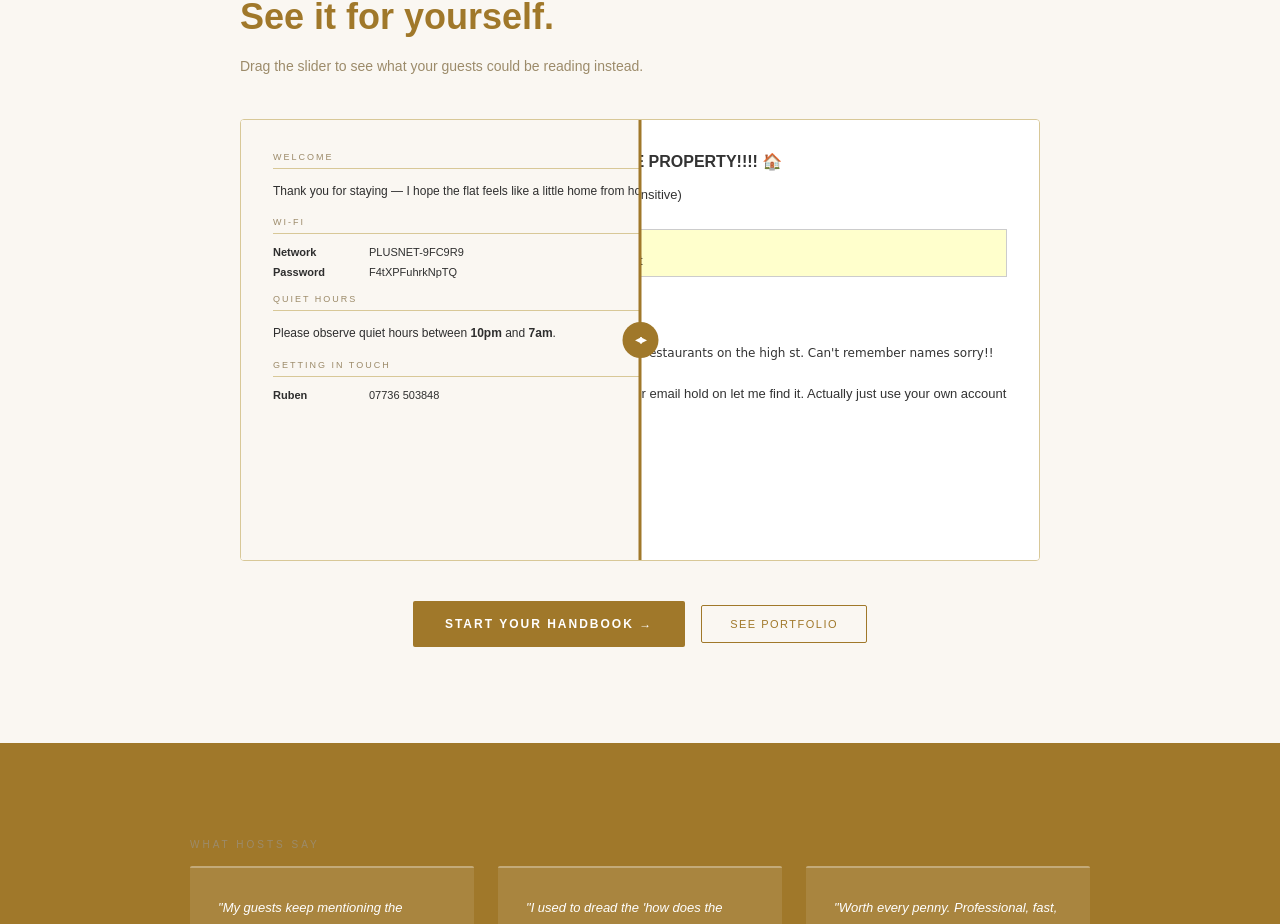
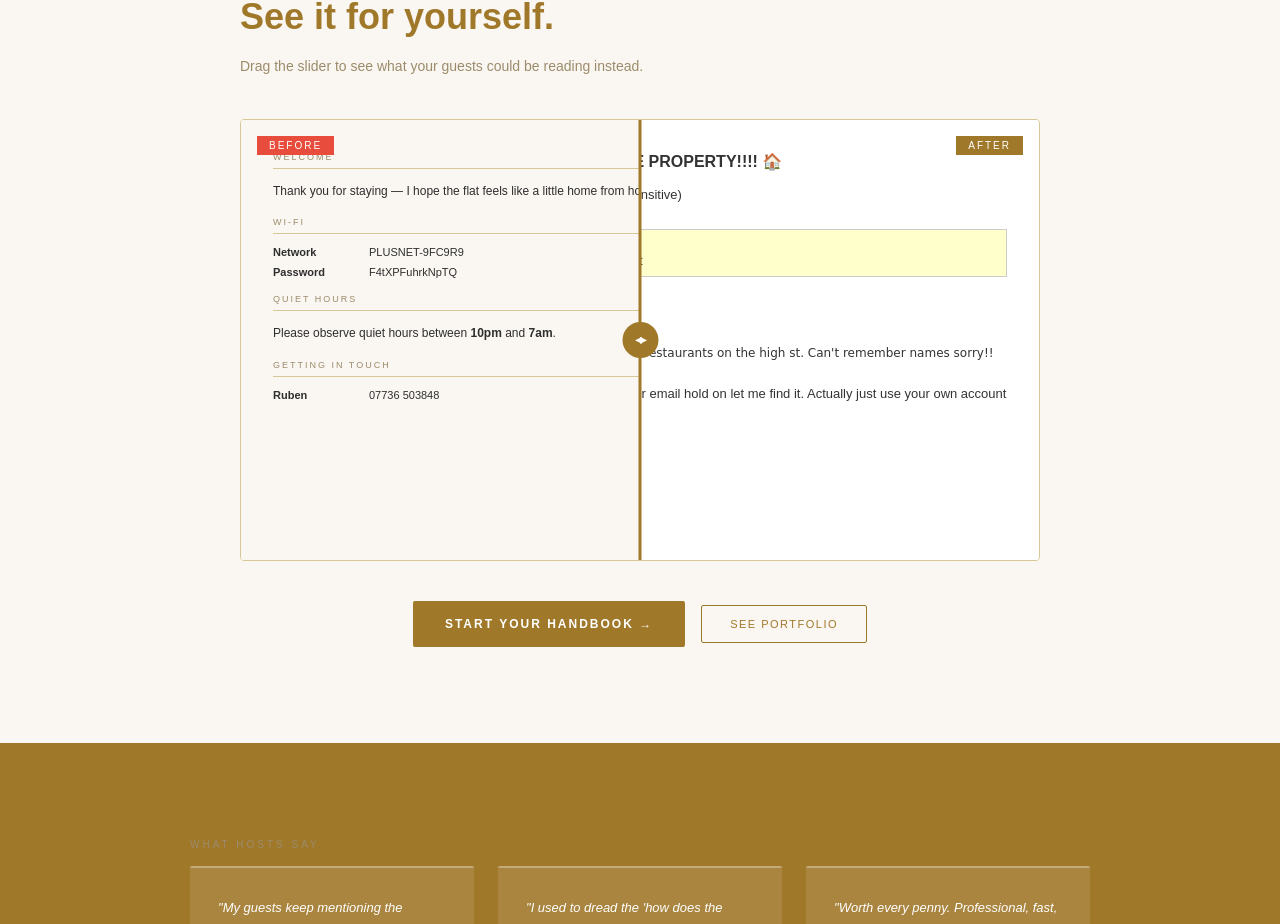
Before and after one commit to thehostcurator-boop/The-curated-host, a React (Create React App) app: page / in a window 1280 px wide. Shown: the part 3035-3959 px from the top of the page. Built offline with nearby package versions, Linux system fonts and the light colour scheme.

Commit message:
Update App.jsx

```diff
--- a/src/App.jsx
+++ b/src/App.jsx
@@ -207,7 +207,7 @@ function BeforeAfter() {
       onMouseUp={() => setDragging(false)}
       onMouseLeave={() => setDragging(false)}
       onMouseMove={e => {
-        if (!dragging) return;
+        if (e.buttons !== 1) return;
         updatePos(e.clientX, e.currentTarget.getBoundingClientRect());
       }}
       onTouchStart={e => {
@@ -253,7 +253,7 @@ function BeforeAfter() {
         </div>
 
         {/* BEFORE label */}
-        <div style={{ position: "absolute", top: "16px", left: "16px", background: "#e74c3c", color: WHITE, padding: "4px 12px", fontFamily: "'Futura','Century Gothic',sans-serif", fontSize: "10px", letterSpacing: "2px", textTransform: "uppercase" }}>Before</div>
+        <div style={{ position: "absolute", top: "16px", left: "16px", background: "#e74c3c", color: WHITE, padding: "4px 12px", fontFamily: "'Futura','Century Gothic',sans-serif", fontSize: "10px", letterSpacing: "2px", textTransform: "uppercase", zIndex: 10 }}>Before</div>
       </div>
 
       {/* AFTER overlay — TCH style */}
@@ -294,9 +294,10 @@ function BeforeAfter() {
           <div style={{ fontSize: "11px", color: BODY }}>07736 503848</div>
         </div>
 
-        {/* AFTER label */}
-        <div style={{ position: "absolute", top: "16px", right: "16px", background: TERRA, color: WHITE, padding: "4px 12px", fontFamily: "'Futura','Century Gothic',sans-serif", fontSize: "10px", letterSpacing: "2px", textTransform: "uppercase" }}>After</div>
       </div>
+
+      {/* Always visible AFTER label outside clip */}
+      <div style={{ position: "absolute", top: "16px", right: "16px", background: TERRA, color: WHITE, padding: "4px 12px", fontFamily: "'Futura','Century Gothic',sans-serif", fontSize: "10px", letterSpacing: "2px", textTransform: "uppercase", zIndex: 10 }}>After</div>
 
       {/* Slider handle */}
       <div style={{
```
